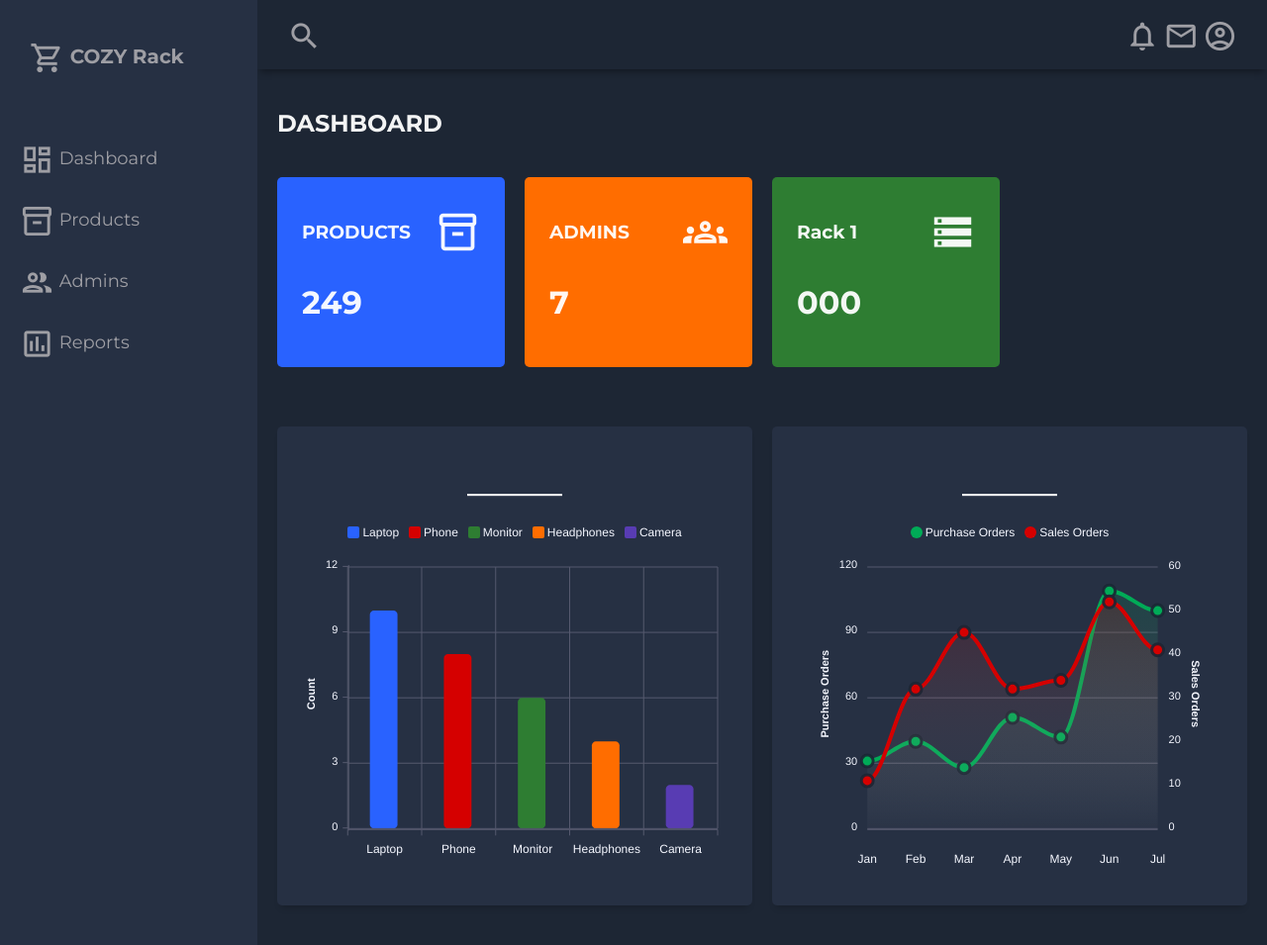
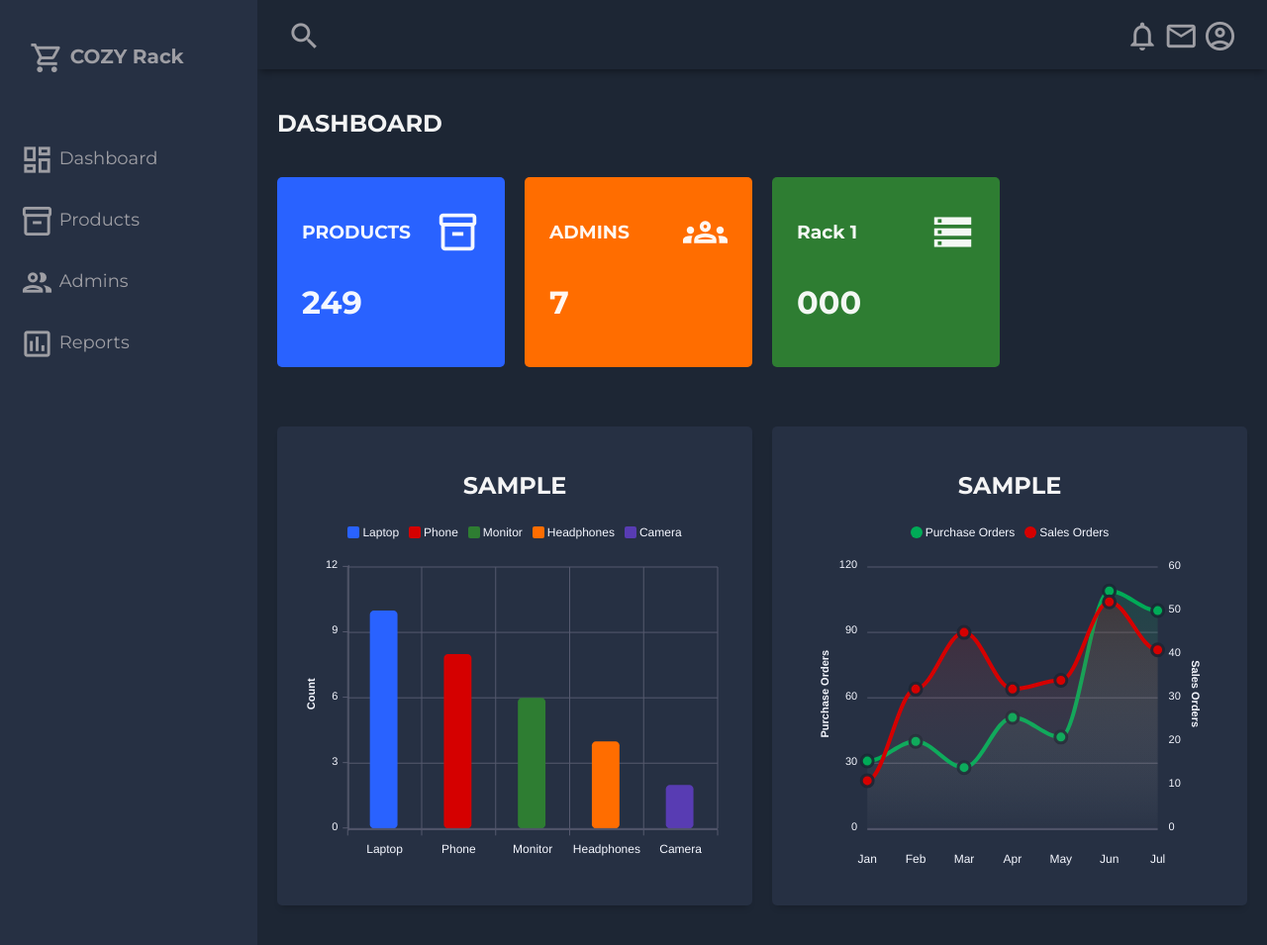
Before and after one commit to Evaj-hue/cozy, a PHP site: page /dashboard.php in a window 1280 px wide. Shown: the whole page at 99% size. Run offline with PHP 8.4, Linux system fonts and the light colour scheme; data comes from the database, SQL or seed files in the repository; some libraries are stand-ins or nearby versions.

Commit message:
chart changes

```diff
--- a/dashboard.php
+++ b/dashboard.php
@@ -127,12 +127,12 @@
         <div class="charts">
 
           <div class="charts-card">
-            <h2 class="chart-title">________</h2>
+            <h2 class="chart-title">SAMPLE </h2>
             <div id="bar-chart"></div>
           </div>
 
           <div class="charts-card">
-            <h2 class="chart-title">________</h2>
+            <h2 class="chart-title">SAMPLE</h2>
             <div id="area-chart"></div>
           </div>
 
```
